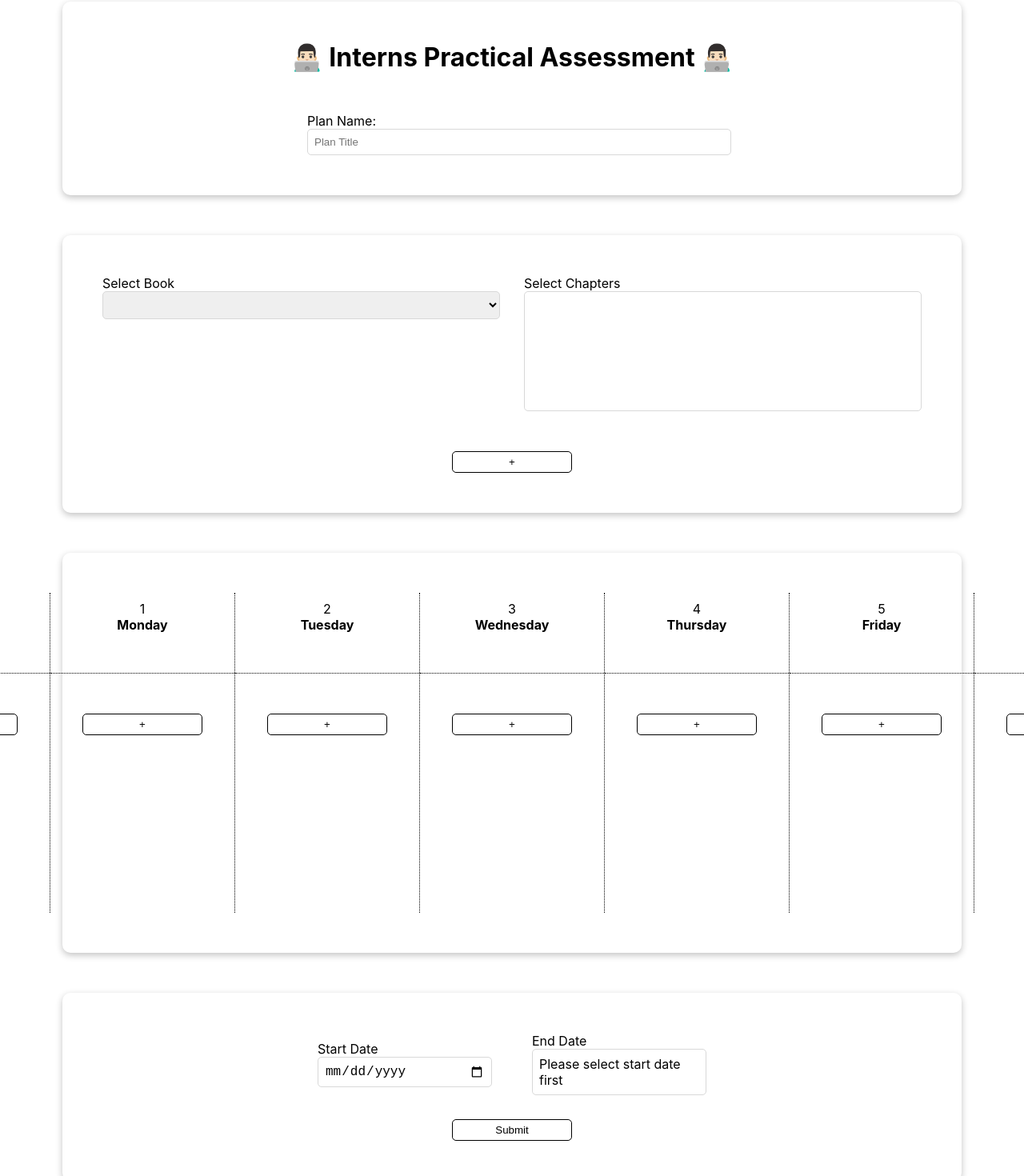
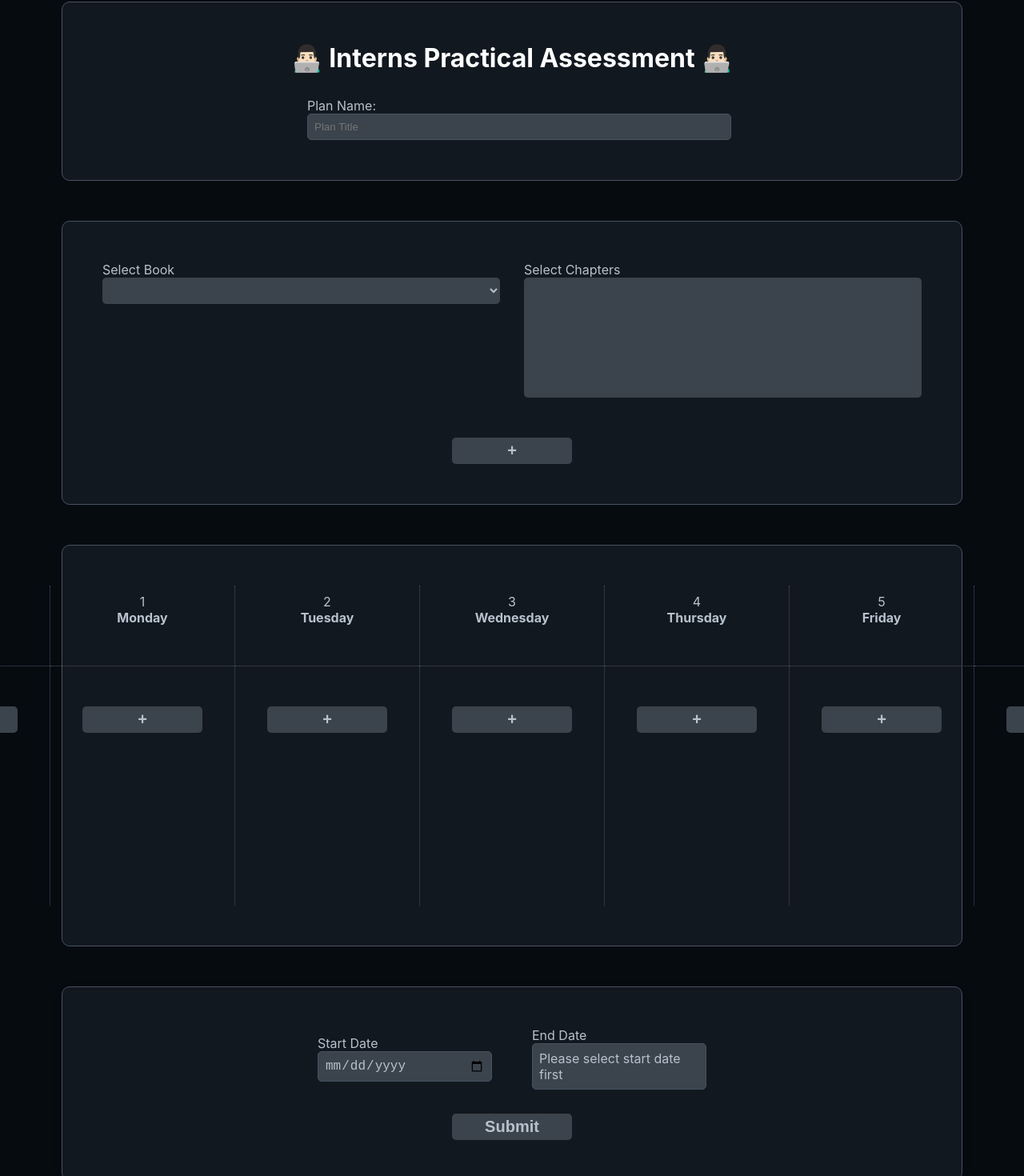
Before and after one commit to sarjil-zwt/internshipassessment, a React (Create React App) app: page / in a window 1280 px wide. Shown: the part 98-1568 px from the top of the page at 80% size. Built offline with nearby package versions, Linux system fonts and the light colour scheme.

Commit message:
changed style to black theme

```diff
--- a/src/App.css
+++ b/src/App.css
@@ -1,3 +1,11 @@
+:root {
+  --border-color: rgb(70, 82, 99);
+  --color-high: rgb(255, 255, 255);
+  --color-secondary: rgb(183, 194, 206);
+  --hover-bgcolor: rgb(59, 80, 110);
+  --outline-color: rgb(59, 80, 110);
+}
+
 .App {
   padding: 100px 0;
   display: flex;
@@ -5,11 +13,25 @@
   align-items: center;
   gap: 50px;
   /* justify-content: center; */
+  background-color: #060b10;
+}
+
+.container {
+  background-color: #12181f;
+  color: var(--color-secondary);
+  border: 1px solid var(--border-color);
+  padding: 50px;
+  width: 80%;
+  gap: 30px;
+  border-radius: 10px;
 }
 
 * {
   padding: 0px;
   margin: 0px;
+}
+body {
+  background-color: #060b10;
 }
 
 ::-webkit-scrollbar {
@@ -21,47 +43,96 @@
 }
 
 ::-webkit-scrollbar-thumb {
-  background-color: gray;
+  background-color: #2f3f50;
   border-radius: 5px;
+}
+
+h1 {
+  color: var(--color-high);
 }
 
 button {
   cursor: pointer;
   padding: 5px;
   min-width: 150px;
-  border: 1px solid black;
-  background-color: white;
+  color: var(--color-secondary);
+  background-color: rgb(59, 67, 76);
   border-radius: 5px;
   transition: 0.2s all;
+  font-weight: 700;
+  font-size: 20px;
+  border: none;
 }
 
 button:hover {
-  background-color: black;
-  color: white;
+  background-color: var(--hover-bgcolor);
+  color: var(--color-high);
 }
 
 select {
   cursor: pointer;
   padding: 0.5rem;
   border-radius: 5px;
-  border: 1px solid rgb(216, 216, 216);
+  background-color: rgb(59, 67, 76);
   min-width: 100%;
+  color: var(--color-secondary);
+  transition: 0.2s all;
+  border: none;
+}
+
+select:hover {
+  /* background-color: var(--hover-bgcolor); */
+  color: var(--color-high);
+}
+
+select:focus {
+  outline: 4px solid var(--outline-color);
+}
+
+select:active {
+  outline: 4px solid var(--border-color);
+}
+
+select option {
+  background-color: rgb(59, 67, 76);
+  color: var(--color-secondary);
+  cursor: pointer;
+  transition: 0.2s all;
+  padding: 5px;
+}
+select option:checked {
+  background-color: var(--hover-bgcolor);
+}
+select:disabled {
+  background-color: #060b10;
+  color: var(--color-secondary);
+}
+
+select:disabled option {
+  background-color: #060b10;
+}
+select:disabled option:checked {
+  background-color: #12181f;
+}
+
+select option:hover {
+  background-color: #12181f;
 }
 
 input {
   padding: 0.5rem;
   border-radius: 5px;
-  border: 1px solid rgb(216, 216, 216);
+  border: 1px solid var(--border-color);
+  background-color: rgb(59, 67, 76);
+  color: var(--color-secondary);
+  cursor: pointer;
+}
+input:hover {
+  background-color: var(--hover-bgcolor);
+  color: var(--color-high);
 }
 input:focus {
   outline: none;
-}
-select:focus {
-  outline: none;
-}
-
-option {
-  cursor: pointer;
 }
 
 hr {
@@ -74,11 +145,6 @@ hr {
   align-items: center;
   flex-direction: column;
   justify-content: center;
-  width: 80%;
-  padding: 50px;
-  border-radius: 10px;
-  box-shadow: rgba(0, 0, 0, 0.24) 0px 3px 8px;
-  gap: 50px;
 }
 .top > div {
   width: 50%;
@@ -93,10 +159,6 @@ hr {
   flex-direction: column;
   align-items: center;
   box-shadow: rgba(0, 0, 0, 0.24) 0px 3px 8px;
-  padding: 50px;
-  width: 80%;
-  gap: 30px;
-  border-radius: 10px;
 }
 
 .footer > .dates {
@@ -121,6 +183,12 @@ hr {
   padding: 0.5rem;
   font-size: 1rem;
   border-radius: 5px;
-  border: 1px solid rgb(216, 216, 216);
+  background-color: rgb(59, 67, 76);
+  cursor: pointer;
+
+  border: 1px solid var(--border-color);
   width: 200px;
 }
+.enddate:hover {
+  background-color: var(--hover-bgcolor);
+}
--- a/src/components/bookselect/BookSelect.css
+++ b/src/components/bookselect/BookSelect.css
@@ -3,12 +3,6 @@
   flex-direction: column;
   align-items: center;
   gap: 50px;
-  width: 80%;
-
-  /* border: 1px solid red; */
-  padding: 50px;
-  border-radius: 10px;
-  box-shadow: rgba(0, 0, 0, 0.24) 0px 3px 8px;
 }
 
 .bookselectdiv {
--- a/src/components/bookselect/BookSelect.jsx
+++ b/src/components/bookselect/BookSelect.jsx
@@ -36,7 +36,7 @@ const BookSelect = ({ selectedBooks, setSelectedBooks }) => {
           bookId: e.target.value,
 
           chaptersOptions:
-            bookData[Number.parseInt(e.target.value) - 1].chapters,
+            bookData[Number.parseInt(e.target.value) - 1]?.chapters,
         };
       }
       return item;
@@ -96,7 +96,11 @@ const BookSelect = ({ selectedBooks, setSelectedBooks }) => {
               >
                 {sb?.chaptersOptions?.map((chapter, i) => {
                   return (
-                    <option value={chapter.id} key={i}>
+                    <option
+                      value={chapter.id}
+                      key={i}
+                      selected={sb.chapters.includes(chapter.id)}
+                    >
                       {chapter.name}
                     </option>
                   );
--- a/src/components/timingselect/TimingSelect.css
+++ b/src/components/timingselect/TimingSelect.css
@@ -3,10 +3,6 @@
   gap: 30px;
   justify-content: center;
   min-height: 400px;
-  border-radius: 10px;
-  padding: 50px;
-  width: 80%;
-  box-shadow: rgba(0, 0, 0, 0.24) 0px 3px 8px;
 }
 
 .timingselectdiv {
@@ -30,7 +26,7 @@
 }
 
 .divider {
-  border-left: 1px dotted black;
+  border-left: 1px dotted var(--border-color);
   min-height: 100%;
 }
 
@@ -57,7 +53,7 @@
 }
 
 .dividerhz {
-  border-bottom: 1px dotted black;
+  border-bottom: 1px dotted var(--border-color);
   width: calc(100% + 80px);
   position: relative;
   left: -40px;
```
